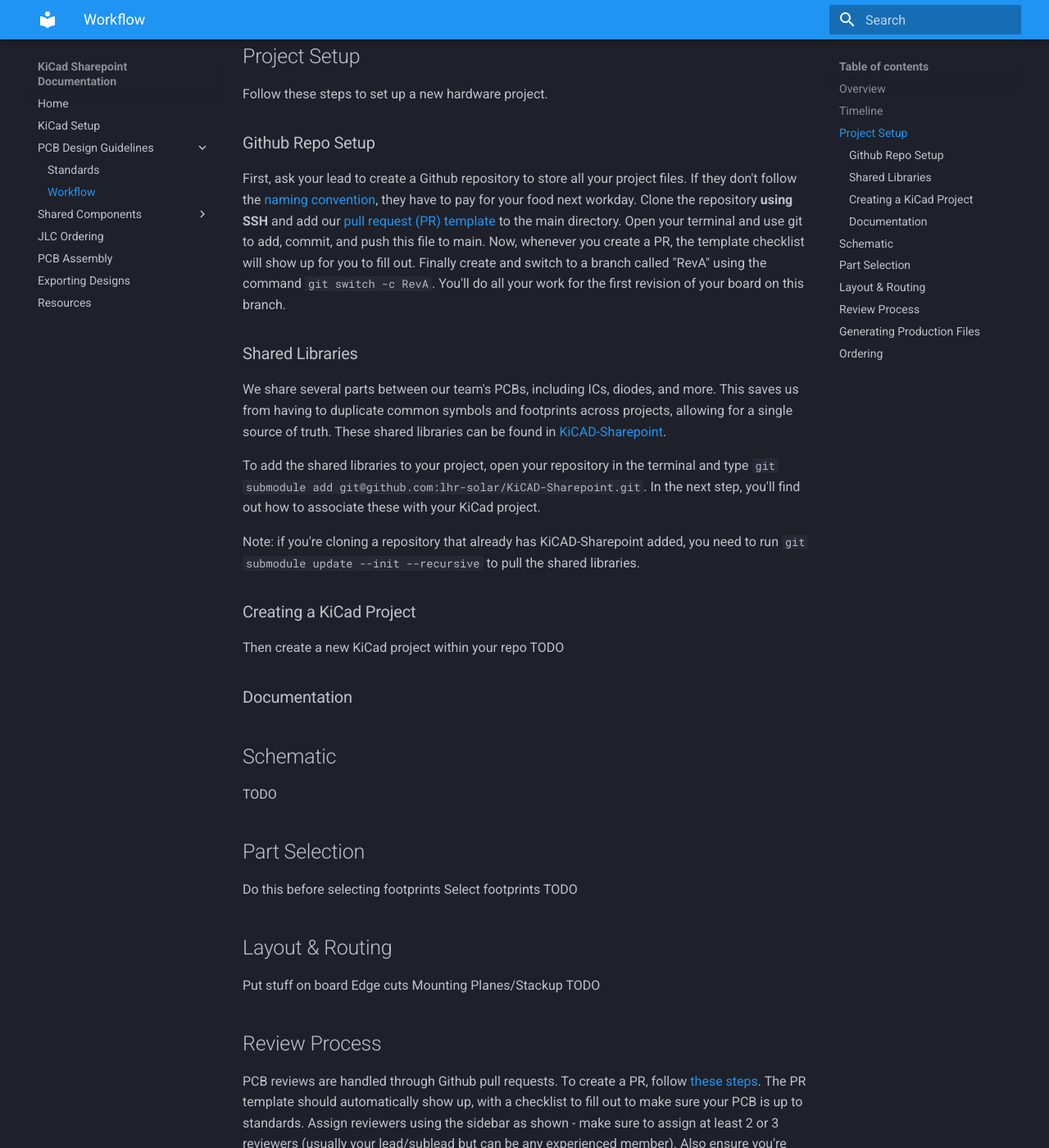
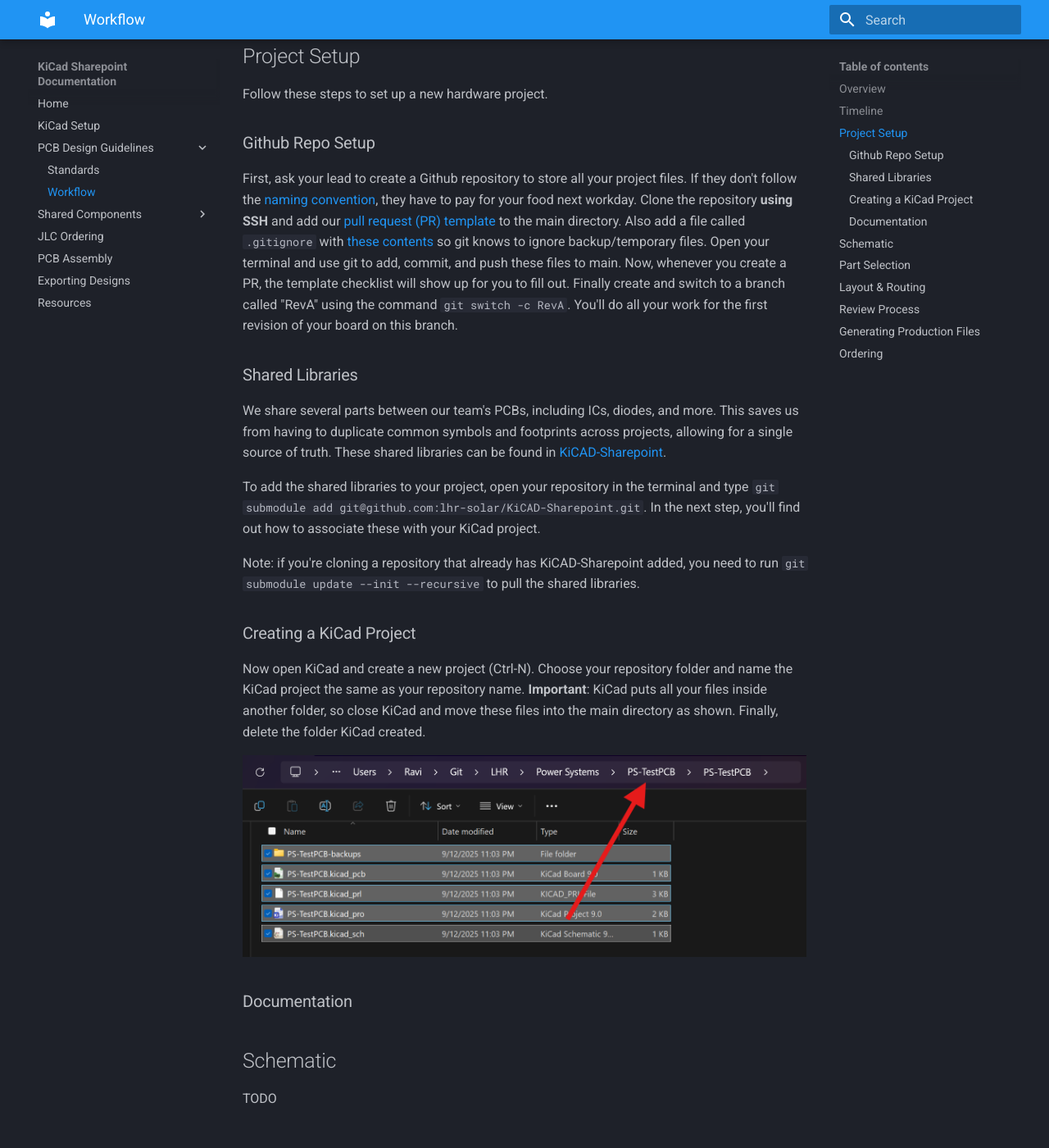
Before and after one commit to lhr-solar/KiCAD-Sharepoint, an MkDocs documentation site: the page built from docs/Workflow.md, in a window 1280 px wide and 1400 px high, scrolled down 674 px. Shown: the whole window at 82% size. Built offline with MkDocs 1.6.1 and Material for MkDocs 9.7.7, drawn with Linux system fonts in a browser that asks for light colours.

Commit message:
kicad new project

```diff
--- a/docs/Workflow.md
+++ b/docs/Workflow.md
@@ -12,7 +12,7 @@
 ## Project Setup
 Follow these steps to set up a new hardware project.
 ### Github Repo Setup
-First, ask your lead to create a Github repository to store all your project files. If they don't follow the [naming convention](https://lhr-solar.github.io/KiCAD-Sharepoint/Standards/#naming-convention), they have to pay for your food next workday. Clone the repository **using SSH** and add our [pull request (PR) template](https://github.com/lhr-solar/KiCAD-Sharepoint/blob/main/PULL_REQUEST_TEMPLATE.md) to the main directory. Open your terminal and use git to add, commit, and push this file to main. Now, whenever you create a PR, the template checklist will show up for you to fill out. Finally create and switch to a branch called "RevA" using the command `git switch -c RevA`. You'll do all your work for the first revision of your board on this branch.
+First, ask your lead to create a Github repository to store all your project files. If they don't follow the [naming convention](https://lhr-solar.github.io/KiCAD-Sharepoint/Standards/#naming-convention), they have to pay for your food next workday. Clone the repository **using SSH** and add our [pull request (PR) template](https://github.com/lhr-solar/KiCAD-Sharepoint/blob/main/PULL_REQUEST_TEMPLATE.md) to the main directory. Also add a file called `.gitignore` with [these contents](https://github.com/lhr-solar/PS-LVCarrierPCB/blob/main/.gitignore) so git knows to ignore backup/temporary files. Open your terminal and use git to add, commit, and push these files to main. Now, whenever you create a PR, the template checklist will show up for you to fill out. Finally create and switch to a branch called "RevA" using the command `git switch -c RevA`. You'll do all your work for the first revision of your board on this branch.
 ### Shared Libraries
 We share several parts between our team's PCBs, including ICs, diodes, and more. This saves us from having to duplicate common symbols and footprints across projects, allowing for a single source of truth. These shared libraries can be found in [KiCAD-Sharepoint](https://github.com/lhr-solar/KiCAD-Sharepoint).
 
@@ -20,8 +20,9 @@
 
 Note: if you're cloning a repository that already has KiCAD-Sharepoint added, you need to run `git submodule update --init --recursive` to pull the shared libraries.
 ### Creating a KiCad Project
-Then create a new KiCad project within your repo
-TODO
+Now open KiCad and create a new project (Ctrl-N). Choose your repository folder and name the KiCad project the same as your repository name. **Important**: KiCad puts all your files inside another folder, so close KiCad and move these files into the main directory as shown. Finally, delete the folder KiCad created.
+
+![Moving KiCad Project Files](img/MoveKiCadProject.png)
 ### Documentation
 
 ## Schematic
```
Also changed, not shown: docs/img/MoveKiCadProject.png (added).
